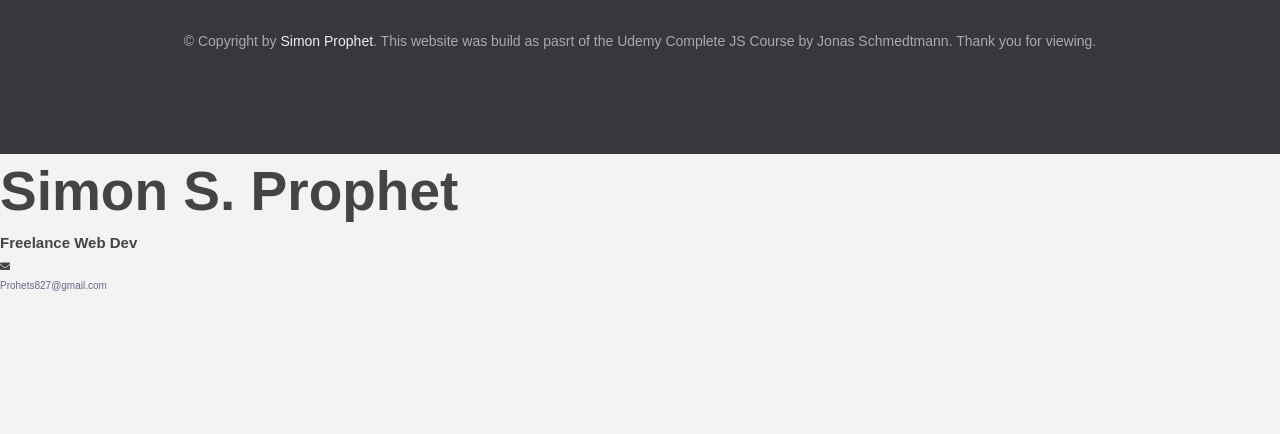
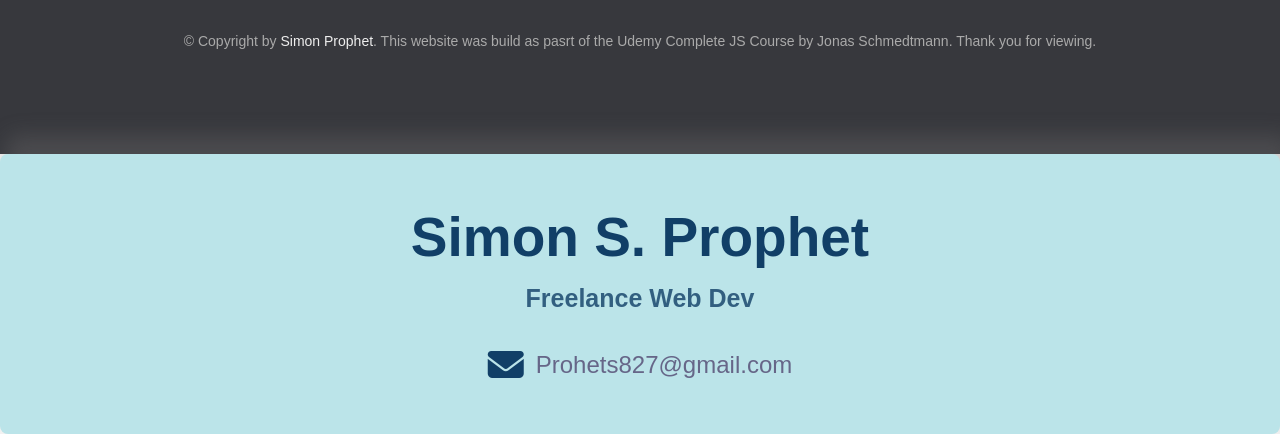
Before and after one commit to Prof758/bankist-website-project, a plain HTML site: page index.html in a window 1280 px wide. Shown: the part 4818-5252 px from the top of the page. Before the commit the page ends 5113 px from the top, so only its background shows below. Drawn offline with Linux system fonts and the light colour scheme.

Commit message:
add CSS to personal footer.

```diff
--- a/style.css
+++ b/style.css
@@ -649,3 +649,36 @@ h4 {
   font-weight: 400;
   /* border-radius: 1rem; */
 }
+
+.container {
+  color: #113f67;
+  display: flex;
+  flex-direction: column;
+  align-items: center;
+  justify-content: center;
+  background-color: #bbe4e9;
+  padding: 46px;
+  border-radius: 8px;
+  text-align: center;
+  box-shadow: 9px -16px 21px 3px rgba(124, 120, 120, 0.3);
+}
+
+.container h2 {
+  opacity: 0.8;
+  font-size: 2.5rem;
+}
+
+.contact {
+  margin-top: 20px;
+  display: flex;
+  gap: 12px;
+  font-size: 24px;
+  font-weight: 500;
+  align-items: center;
+  justify-content: center;
+}
+
+.contact i {
+  font-size: 36px;
+  font-weight: bold;
+}
```
